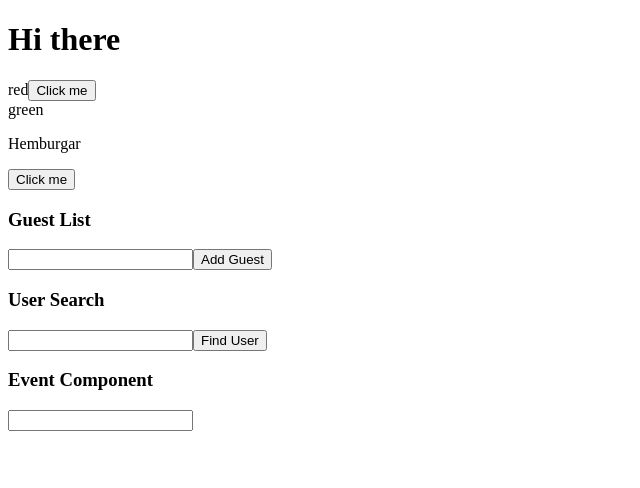
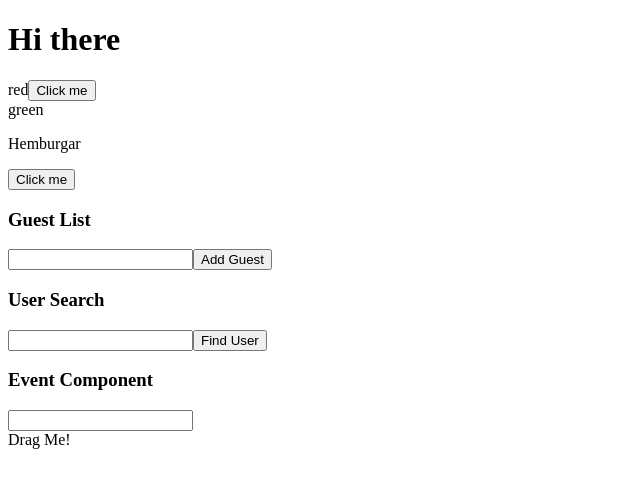
Before and after one commit to 1CIM/ts_sink, a React (Create React App) app: page / in a window 1280 px wide. Shown: the top 488 px of the page, without its empty margins (0-640 px from the left). Built offline with nearby package versions, Linux system fonts and the light colour scheme.

Commit message:
Add example of draggable event

```diff
--- a/src/events/EventComponent.tsx
+++ b/src/events/EventComponent.tsx
@@ -1,11 +1,18 @@
 const EventComponent: React.FC = () => {
+  // ChangeEvent are only applicable to things that can change such as text inputs, radio/ check boxes
   const onChange = (event: React.ChangeEvent<HTMLInputElement>) => {
+    console.log(event)
+  }
+
+  // command click on (DragEvent or ChangeEvent) to see all react event handlers
+  const onDragStart = (event: React.DragEvent<HTMLDivElement>) => {
     console.log(event)
   }
 
   return <div data-cy='event-comp'>
     <h3 data-cy='event-header'>Event Component</h3>
     <input data-cy='event-input' onChange={onChange} />
+    <div data-cy='event-drag' draggable onDragStart={onDragStart} >Drag Me!</div>
   </div>
 }
 
```
Also changed, not shown: 1 other file (tests, documents, lock files or other folders).
